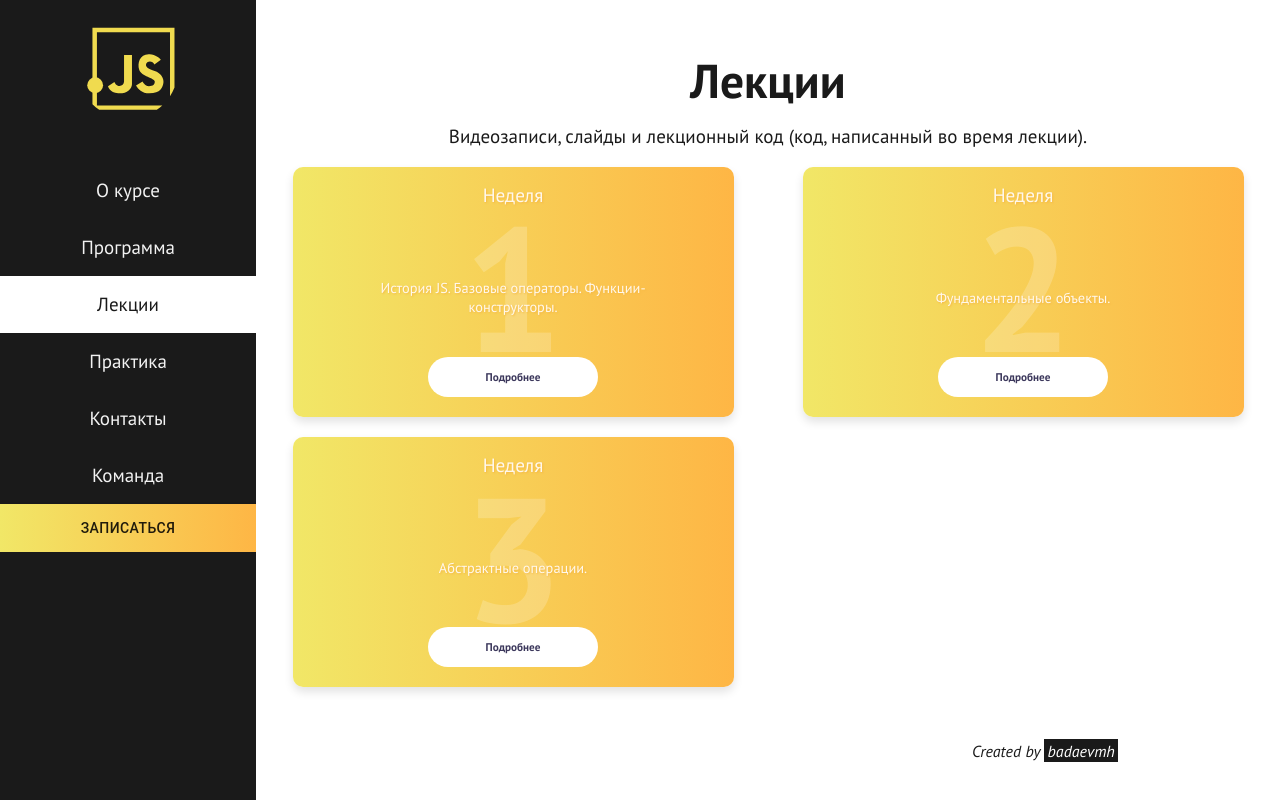
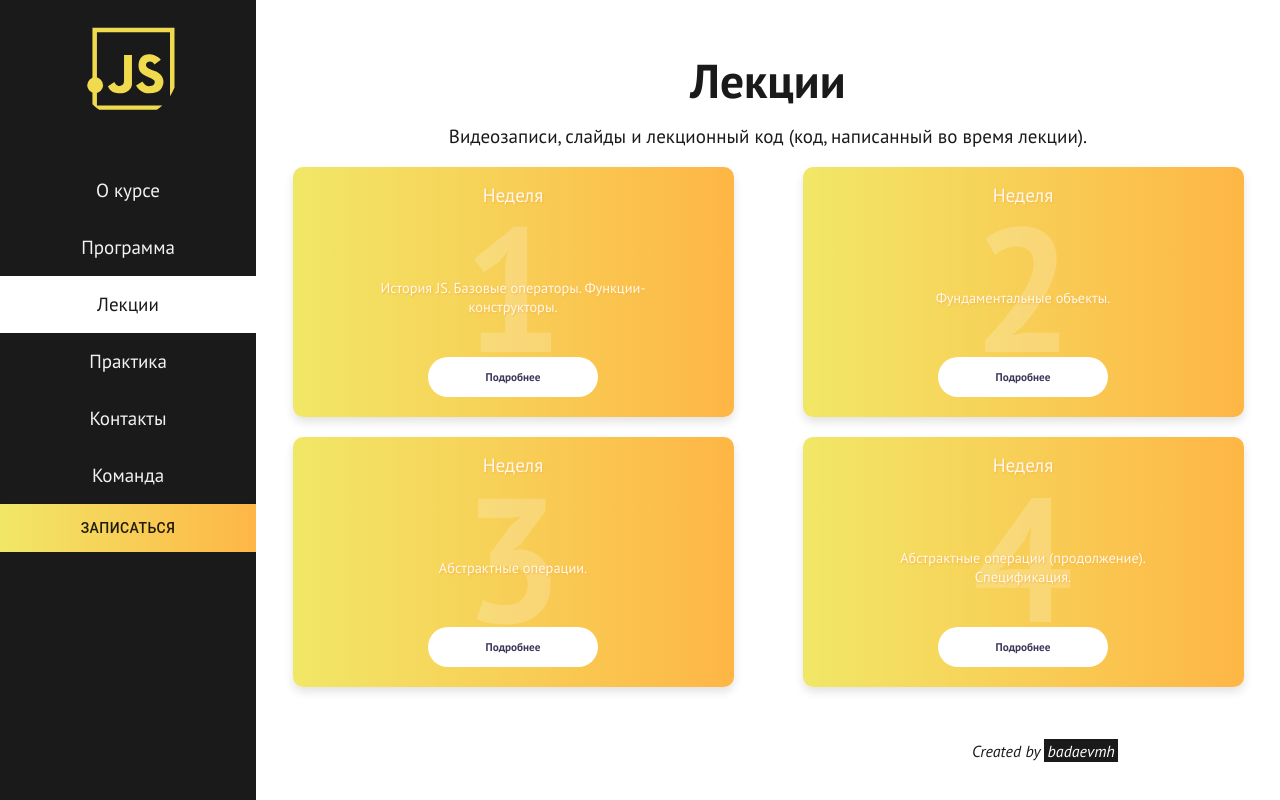
Before and after one commit to makecs50/makecs75, a React (Create React App) app: page /#/lectures in a window 1280 px wide. Built offline with nearby package versions, Linux system fonts and the light colour scheme.

Commit message:
Lecture4

```diff
--- a/src/app/lecturesData.json
+++ b/src/app/lecturesData.json
@@ -10,5 +10,9 @@
   {
     "title": "Неделя 3",
     "youtube": "https://www.youtube.com/embed/AA5w_DV-SKs"
+  },
+  {
+    "title": "Неделя 4",
+    "youtube": "https://www.youtube.com/embed/ouLgokuTJTA"
   }
 ]
--- a/src/app/pages/Lectures.js
+++ b/src/app/pages/Lectures.js
@@ -51,6 +51,9 @@ export default function Lectures(props) {
             <LectureCard title="Неделя" number="3" >
               Абстрактные операции.
             </LectureCard>
+            <LectureCard title="Неделя" number="4" >
+              Абстрактные операции (продолжение). Спецификация.
+            </LectureCard>
           </div>
         </div>
       </div>
```
Also changed, not shown: 2 other files (tests, documents, lock files or other folders).
